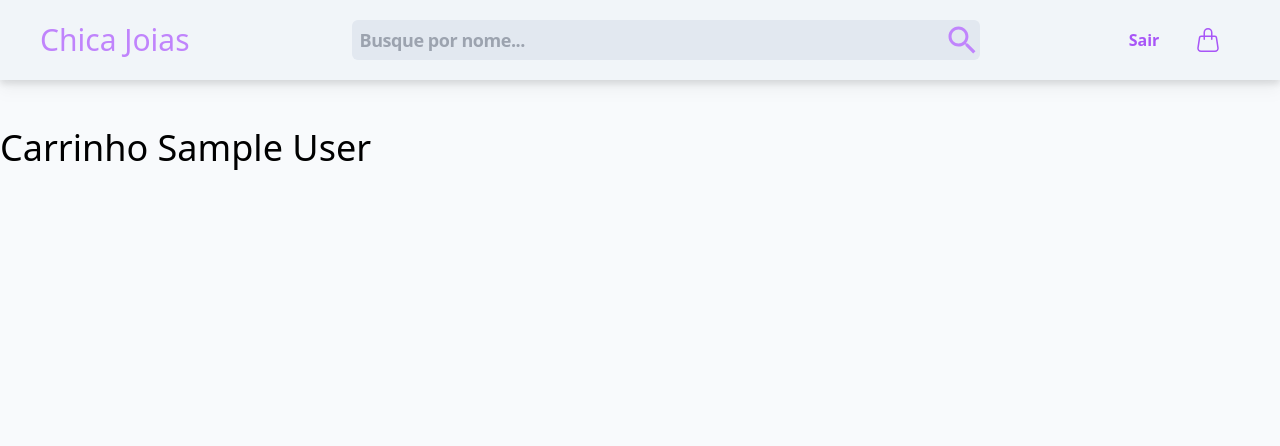
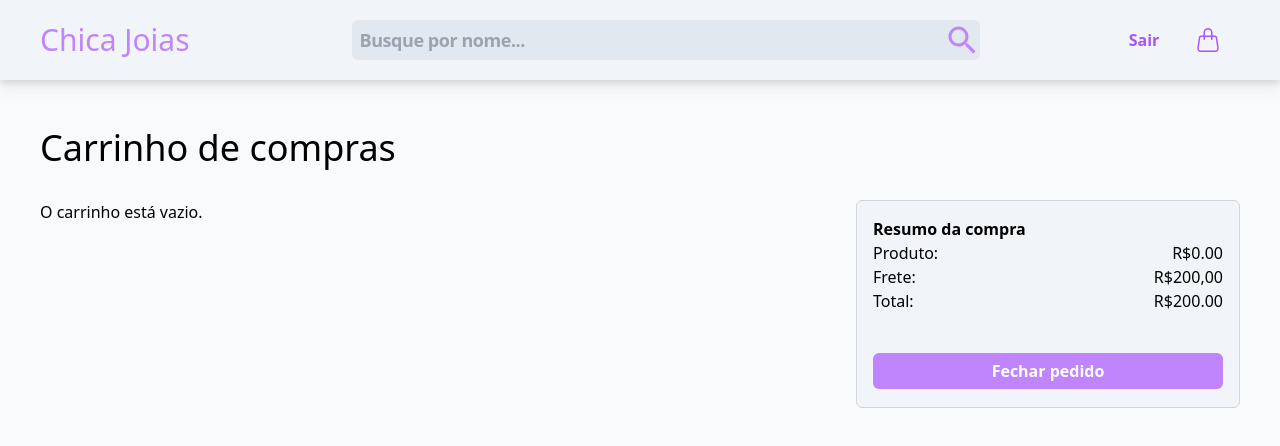
Before and after one commit to WildBarreto/anyCommerce, a React (Vite) app: page /carrinho in a window 1280 px wide. Shown: the top 446 px of the page. Built offline with nearby package versions, Linux system fonts and the light colour scheme; data requests are answered from the project's data file; sample sign-in values are in the browser's storage.

Commit message:
carrinho de compras

```diff
--- a/src/components/searchBar.tsx
+++ b/src/components/searchBar.tsx
@@ -51,7 +51,7 @@ export function SearchBar() {
   };
 
   return (
-    <div className="flex flex-col items-center ">
+    <div className="flex flex-col items-center">
       <div className="mx-auto drop-shadow-lg drop-shadow-purple-500 flex flex-row h-20 w-full items-center bg-slate-100 fixed z-50 top-0">
         <Link to="/">
           <h1 className="text-purple-400 ml-10 text-3xl w-full">Chica Joias</h1>
@@ -93,8 +93,7 @@ export function SearchBar() {
         </button>
       </div>
 
-      <div className="w-full h-screen  z-40 mt-20 absolute ">
-        <div className="bg-slate-50 w-[48rem]  mx-auto   grid grid-cols-3 gap-4 ">
+      <div className="bg-slate-50 w-[48rem] mx-auto mt-20   absolute  zinde z-40 grid grid-cols-3 gap-4">
         {resultados.map((resultado) => (
           <Link to={`/produto/${resultado.id}`} key={resultado.id}>
             <div className="m-3">
@@ -104,6 +103,5 @@ export function SearchBar() {
         ))}
       </div>
     </div>
-    </div>
   );
 }
--- a/src/hooks/index.tsx
+++ b/src/hooks/index.tsx
@@ -1,5 +1,10 @@
 import AuthProvider from "./auth";
+import ProductProvider from "./products";
 
 export default function Providers({ children }: { children: React.ReactNode }) {
-  return <AuthProvider>{children}</AuthProvider>;
+  return (
+    <ProductProvider>
+      <AuthProvider>{children}</AuthProvider>
+    </ProductProvider>
+  );
 }
--- /dev/null
+++ b/src/hooks/products.tsx
@@ -0,0 +1,69 @@
+import {
+    createContext,
+    useCallback,
+    useContext,
+    useMemo,
+    useState,
+} from "react";
+
+interface Product {
+  imagem: string;
+  titulo: string;
+  valor_antigo: number;
+  valor_novo: number;
+}
+
+interface ProductContextData {
+  products: Product[];
+
+  addToCart(product: Product): void; // Função para adicionar produtos ao carrinho
+}
+
+const ProductContext = createContext<ProductContextData>(
+  {} as ProductContextData
+);
+
+// definir o provider
+export default function ProductProvider({
+  children,
+}: {
+  children: React.ReactNode;
+}) {
+  const [products, setProducts] = useState<Product[]>([]);
+
+  const addToCart = useCallback(
+    (product: Product) => {
+      setProducts([...products, product]);
+    },
+    [products]
+  );
+
+  // memoize
+  const providerData = useMemo(
+    () => ({
+      products,
+
+      addToCart,
+    }),
+    [products, addToCart]
+  );
+  {
+    console.log(products);
+  }
+  return (
+    <ProductContext.Provider value={providerData}>
+
+      {children}
+    </ProductContext.Provider>
+  );
+}
+
+// criar o nosso hook
+export function useProducts(): ProductContextData {
+  const context = useContext(ProductContext);
+
+  if (!context)
+    throw new Error("useProducts must be used within an ProductProvider");
+
+  return context;
+}
--- a/src/pages/carrinho.tsx
+++ b/src/pages/carrinho.tsx
@@ -1,16 +1,77 @@
 import { SearchBar } from "../components/searchBar";
-import { useAuth } from "../hooks/auth";
-
-
-
+import { useProducts } from "../hooks/products";
 
 export function Carrinho() {
-  const { user } = useAuth();
+  const { products } = useProducts();
+
+  let total = 0;
+
+  const calcularTotal = () => {
+    for (const product of products) {
+      total += product.valor_novo;
+    }
+    return total;
+  };
+
+  {
+    calcularTotal().toFixed(2);
+  }
+
   return (
     <>
       <SearchBar />
-      <h1 className="mt-32 text-4xl">Carrinho {user!.name}</h1>
+      <div className="ml-10 mt-32">
+        <h1 className="text-4xl">Carrinho de compras</h1>
+        <div className="flex justify-between mt-8">
+          {products.length === 0 ? (
+            <p>O carrinho está vazio.</p>
+          ) : (
+            <div className="flex w-[70%]">
+              <ul className="flex flex-col w-full mr-10 bg-slate-100 mb-20 ">
+                {products.map((product, index) => (
+                  <li
+                    key={index}
+                    className="w-full flex border border-solid rounded-md border-gray-300 p-4"
+                  >
+                    <img
+                      src={product.imagem}
+                      alt={product.titulo}
+                      className="size-24 rounded-lg"
+                    />
+                    <div className="w-full flex justify-between ml-4">
+                      <h2 className="text-xl font-semibold">
+                        {product.titulo}
+                      </h2>
+                      <h2 className="font-semibold text-xl">
+                        R${product.valor_novo.toFixed(2)}
+                      </h2>
+                    </div>
+                  </li>
+                ))}
+              </ul>
+            </div>
+          )}
 
+          <div className="h-52 w-96 bg-slate-100 border border-solid border-gray-300 p-4 fixed top-48.5 right-10 rounded-md">
+            <h2 className="font-semibold">Resumo da compra</h2>
+            <div className="flex  justify-between">
+              <h2>Produto: </h2>
+              <h2>R${total.toFixed(2)}</h2>
+            </div>
+            <div className="flex  justify-between">
+              <h2>Frete:</h2>
+              <h2> R$200,00</h2>
+            </div>
+            <div className="flex  justify-between">
+              <h2>Total: </h2>
+              <h2>R${(total + 200).toFixed(2)}</h2>
+            </div>
+            <button className="flex w-full h-9 mt-10 mx-auto justify-between rounded-md   bg-purple-400 text-white font-semibold hover:bg-purple-500 hover:text-white ">
+              <div className="flex m-auto ">Fechar pedido</div>
+            </button>
+          </div>
+        </div>
+      </div>
     </>
   );
 }
--- a/src/pages/detail.tsx
+++ b/src/pages/detail.tsx
@@ -2,6 +2,7 @@ import { useEffect, useState } from "react";
 import { BsHandbag } from "react-icons/bs";
 import { Link, useParams } from "react-router-dom";
 import { SearchBar } from "../components/searchBar";
+import { useProducts } from "../hooks/products";
 import { client } from "../network/api";
 
 interface ProductData {
@@ -13,6 +14,8 @@ interface ProductData {
 
 export function Detail() {
   const [productData, setProductData] = useState<ProductData | null>(null);
+  const { addToCart } = useProducts();
+
   const { id } = useParams();
 
   useEffect(() => {
@@ -31,13 +34,17 @@ export function Detail() {
   // Verifica se productData não é null antes de desestruturá-lo
   const { imagem, titulo, valor_antigo, valor_novo } = productData || {};
 
-  console.log(productData);
+{/*console.log(products)*/}
   return (
     <>
       <SearchBar />
       <div className="flex justify-between mt-32 ">
         <div className="h-96 ml-16  w-full bg-slate-500 rounded-md ">
-          <img src={imagem} alt="" className="h-full w-full object-cover rounded-md" />
+          <img
+            src={imagem}
+            alt=""
+            className="h-full w-full object-cover rounded-md"
+          />
         </div>
         <div className="flex flex-col justify-center w-full mr-10  rounded-md">
           <h1 className="text-slate-900 mx-auto mt-2 text-3xl font-semibold">
@@ -61,13 +68,19 @@ export function Detail() {
             </div>
           </div>
           <div className="flex mx-auto mt-10">
-            <button className="flex w-56 h-9   justify-between rounded-sm mr-4 border-2 border-purple-500 text-purple-500 hover:text-purple-100 bg-purple-200 font-semibold hover:bg-purple-300 ">
-              <Link to="/cadastro" className="flex m-auto ">
+            <button
+              onClick={() =>
+                addToCart(productData!)
+              }
+              className="flex w-56 h-9   justify-between rounded-md mr-4 border-2 border-purple-500 text-purple-500 hover:text-purple-100 bg-purple-200 font-semibold hover:bg-purple-300 "
+            >
+
+              <div className="flex m-auto ">
                 Adicionar ao carrinho
                 <BsHandbag className="size-5 ml-1" />
-              </Link>
+              </div>
             </button>
-            <button className="flex w-56 h-9   justify-between rounded-sm   bg-purple-400 text-white font-semibold hover:bg-purple-500 hover:text-white ">
+            <button className="flex w-56 h-9   justify-between rounded-md   bg-purple-400 text-white font-semibold hover:bg-purple-500 hover:text-white ">
               <Link to="/carrinho" className="flex m-auto ">
                 Comprar agora
               </Link>
```
Lines whose indentation alone changed are shown as unchanged.
